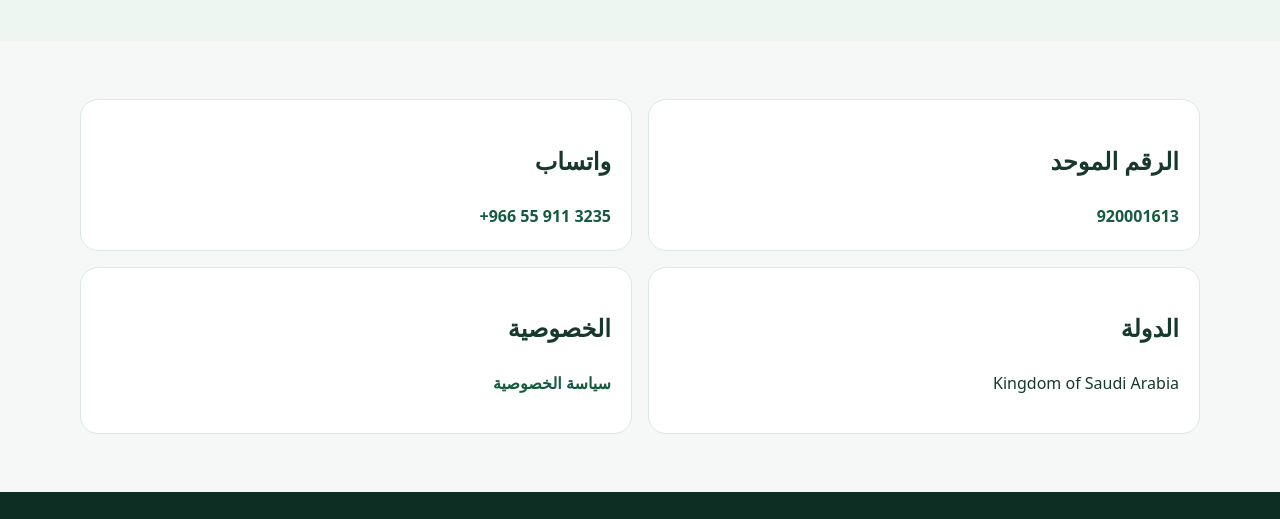
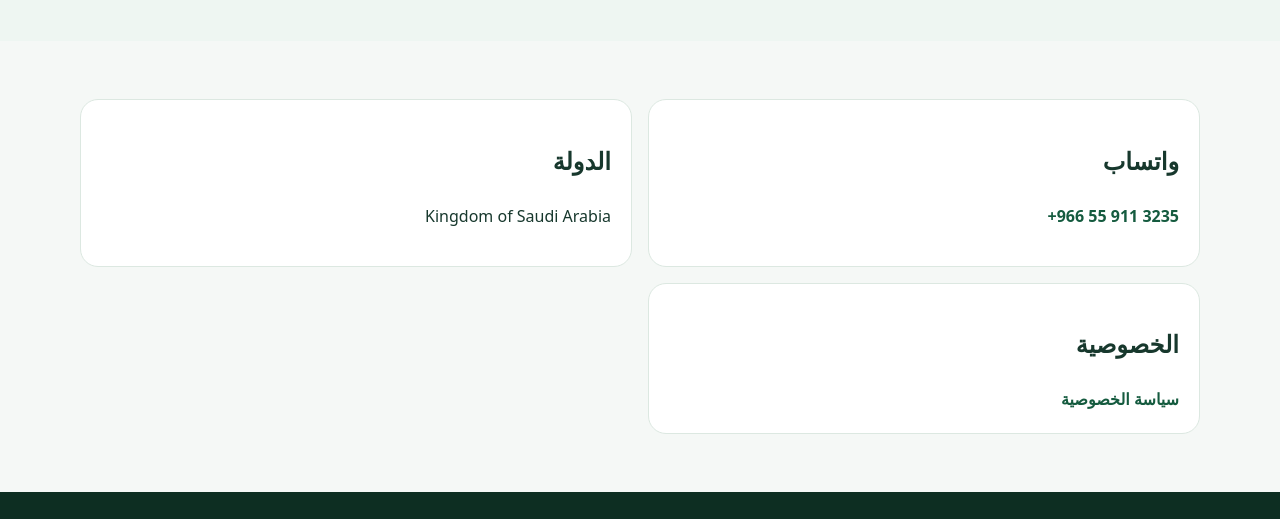
Before and after one commit to Etminan2021/biocare, a plain HTML site: page contact.html in a window 1280 px wide. Shown: the part 281-800 px from the top of the page. Drawn offline with Linux system fonts and the light colour scheme.

Commit message:
chore(web): remove customer service number from contact.html

```diff
--- a/contact.html
+++ b/contact.html
@@ -1,3 +1,3 @@
 <!doctype html><html lang="ar" dir="rtl"><head><meta charset="utf-8"><meta name="viewport" content="width=device-width,initial-scale=1"><meta name="theme-color" content="#155b3f"><meta name="description" content="بيانات التواصل الرسمية لمختبرات بيوكير الطبية."><link rel="icon" type="image/png" sizes="192x192" href="icon-192.png"><link rel="stylesheet" href="corporate.css?v=2"><title>تواصل معنا | مختبرات بيوكير الطبية</title></head><body><div class="topbar"><div class="wrap"><span>مختبرات بيوكير الطبية · Biocare Medical Laboratories</span><span>Saudi Arabia</span></div></div>
 <header><div class="wrap nav"><a class="brand" href="index.html"><img src="logo-full.png" alt="مختبرات بيوكير الطبية"></a><nav class="links" aria-label="التنقل الرئيسي"><a href="about.html">من نحن</a><a href="services.html">الخدمات</a><a href="contact.html">تواصل معنا</a></nav></div></header>
-<main><section class="page-hero"><div class="wrap"><h1>تواصل معنا</h1><p>Official customer contact</p></div></section><section><div class="wrap contact-grid"><div class="contact-box"><h2>الرقم الموحد</h2><a href="tel:920001613" dir="ltr">920001613</a></div><div class="contact-box"><h2>واتساب</h2><a href="https://wa.me/966559113235" rel="noopener" dir="ltr">+966 55 911 3235</a></div><div class="contact-box"><h2>الدولة</h2><p>Kingdom of Saudi Arabia</p></div><div class="contact-box"><h2>الخصوصية</h2><a href="privacy.html">سياسة الخصوصية</a></div></div></section></main><footer><div class="wrap footer-grid"><div><img src="logo-full.png" alt="Biocare" style="height:48px;filter:brightness(0) invert(1);opacity:.95"><p>Biocare Medical Laboratories — Saudi Arabia.</p><div class="small">Unified National Number 7036240898</div></div><div><h4>روابط</h4><a href="about.html">من نحن</a><a href="services.html">الخدمات</a><a href="contact.html">التواصل</a></div><div><h4>السياسات</h4><a href="privacy.html">سياسة الخصوصية</a><a href="terms.html">الشروط والأحكام</a></div></div></footer></body></html>
+<main><section class="page-hero"><div class="wrap"><h1>تواصل معنا</h1><p>Official customer contact</p></div></section><section><div class="wrap contact-grid"><div class="contact-box"><h2>واتساب</h2><a href="https://wa.me/966559113235" rel="noopener" dir="ltr">+966 55 911 3235</a></div><div class="contact-box"><h2>الدولة</h2><p>Kingdom of Saudi Arabia</p></div><div class="contact-box"><h2>الخصوصية</h2><a href="privacy.html">سياسة الخصوصية</a></div></div></section></main><footer><div class="wrap footer-grid"><div><img src="logo-full.png" alt="Biocare" style="height:48px;filter:brightness(0) invert(1);opacity:.95"><p>Biocare Medical Laboratories — Saudi Arabia.</p><div class="small">Unified National Number 7036240898</div></div><div><h4>روابط</h4><a href="about.html">من نحن</a><a href="services.html">الخدمات</a><a href="contact.html">التواصل</a></div><div><h4>السياسات</h4><a href="privacy.html">سياسة الخصوصية</a><a href="terms.html">الشروط والأحكام</a></div></div></footer></body></html>
```
